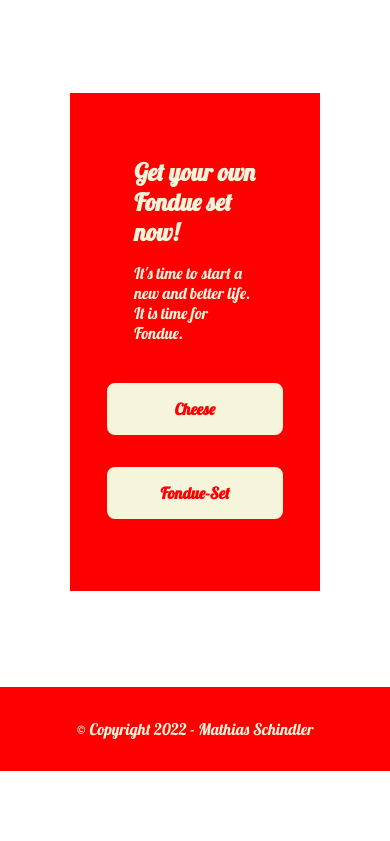
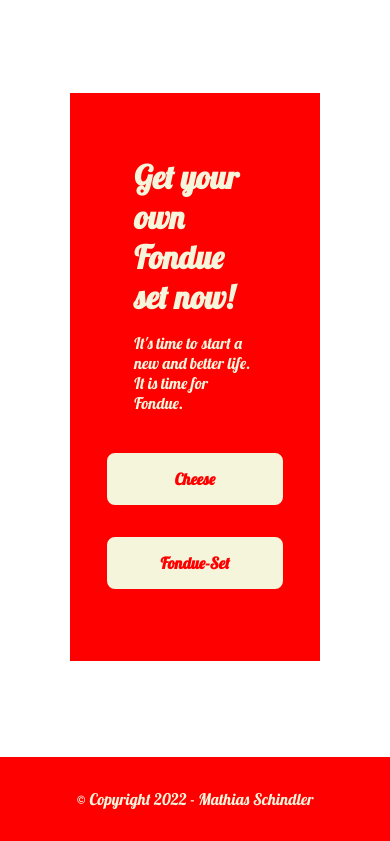
Before and after one commit to Maesiu-Codes/Fondue-Ultras, a plain HTML site: page index.html in a window 390 px wide. Shown: the part 2836-3677 px from the top of the page. Before the commit the page ends 3607 px from the top, so only its background shows below. Drawn offline with Linux system fonts and the light colour scheme; a web font is replaced by a local one.

Commit message:
Update the fon-size of cta-header

```diff
--- a/styles.css
+++ b/styles.css
@@ -186,7 +186,7 @@
   align-items: center;
 }
 .cta-headline {
-  font-size: clamp(1.5rem, 4vw, 3rem);
+  font-size: clamp(2rem, 4vw, 3rem);
   font-weight: 600;
   margin-bottom: 0.3em;
 }
```
